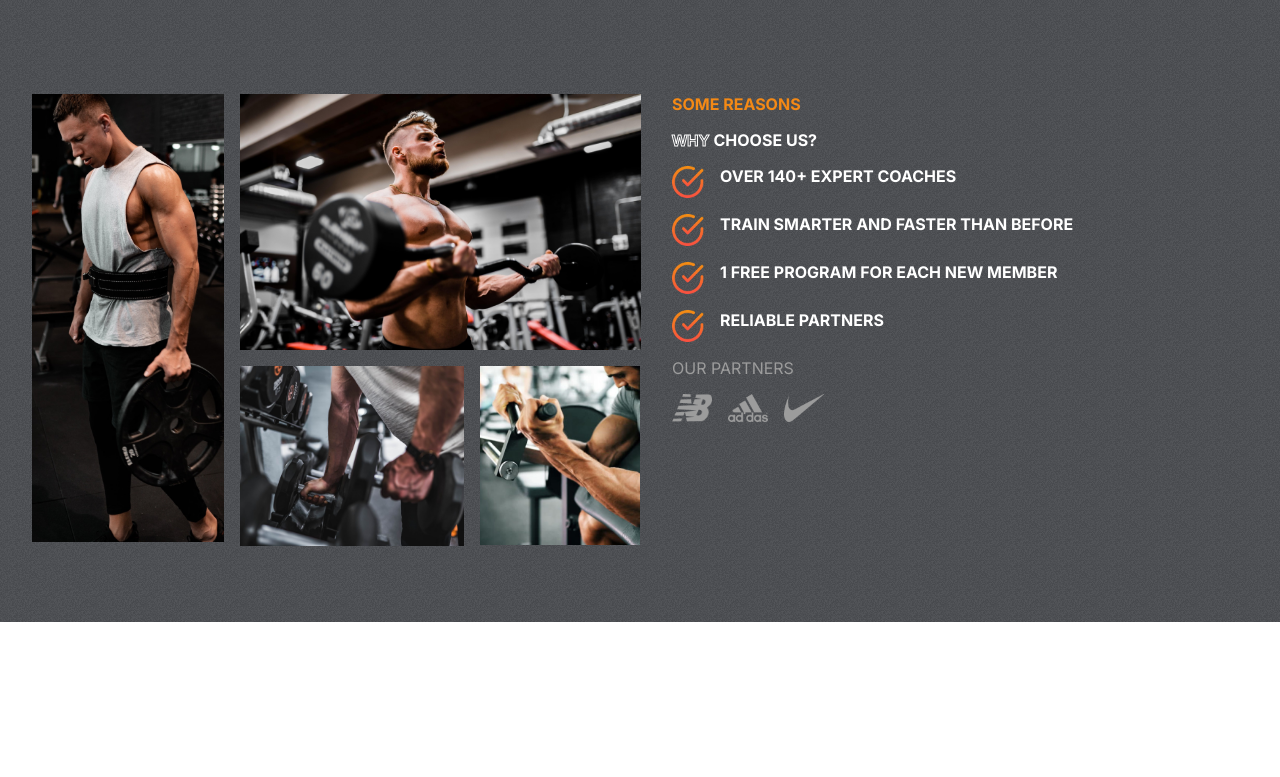
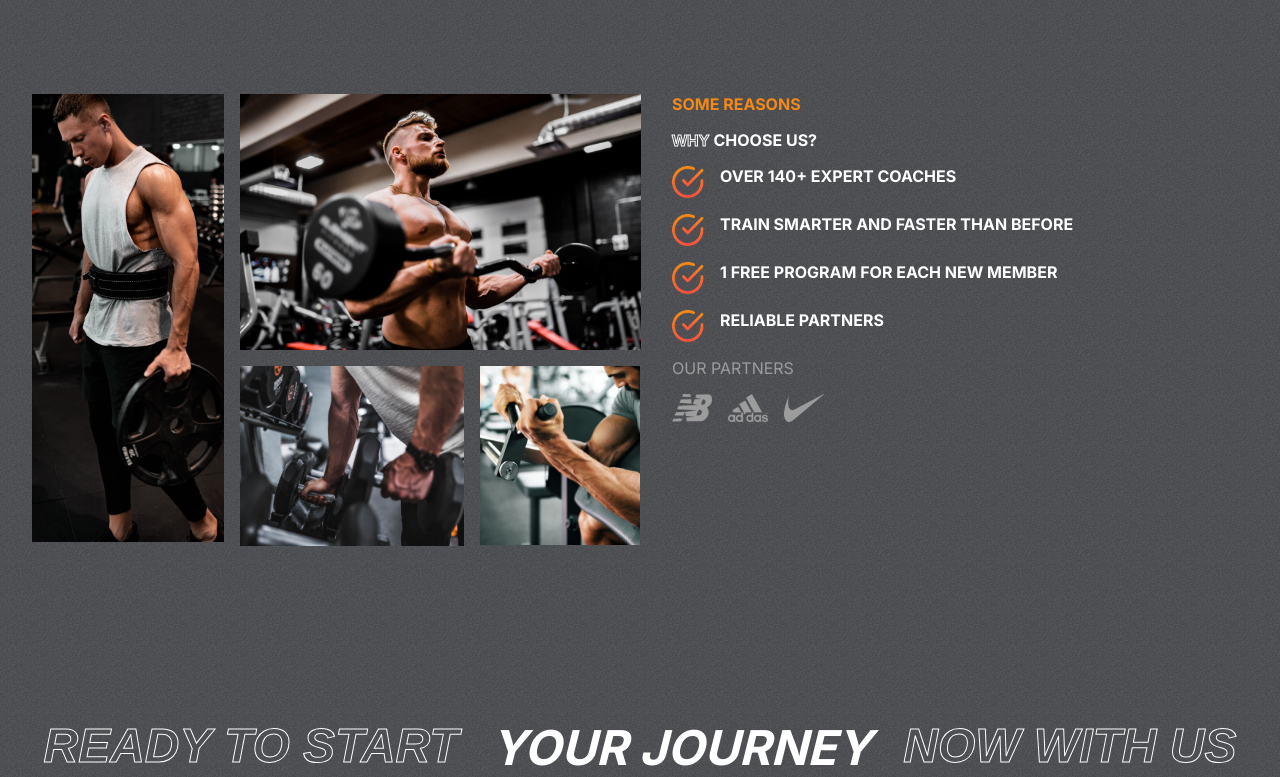
Before and after one commit to Saworieza/Fitness-Club, a React (Create React App) app: page / in a window 1280 px wide. Shown: the part 1145-1922 px from the top of the page. Before the commit the page ends 1767 px from the top, so only its background shows below. Built offline with nearby package versions, Linux system fonts and the light colour scheme.

Commit message:
started work on Plans component

```diff
--- a/src/App.js
+++ b/src/App.js
@@ -1,5 +1,6 @@
 import './App.css';
 import Hero from './components/Hero/Hero';
+import Plans from './components/Plans/Plans';
 import Programs from './components/Programs/Programs';
 import Reasons from './components/Reasons/Reasons';
 
@@ -9,6 +10,7 @@ function App() {
         <Hero />
         <Programs />
         <Reasons />
+        <Plans />
     </div>
   );
 }
--- /dev/null
+++ b/src/components/Plans/Plans.jsx
@@ -0,0 +1,16 @@
+import React from 'react';
+import './Plans.css';
+
+const Plans = () => {
+  return (
+    <div className='plans-container'>
+        <div className='programs-header' style={{gap: '2rem'}}>
+            <span className='stroke-text'>READY TO START</span>
+            <span>YOUR JOURNEY</span>
+            <span className='stroke-text'>NOW WITH US</span>
+        </div>
+    </div>
+  )
+}
+
+export default Plans
```
Also changed, not shown: src/components/Plans/Plans.css (added).
